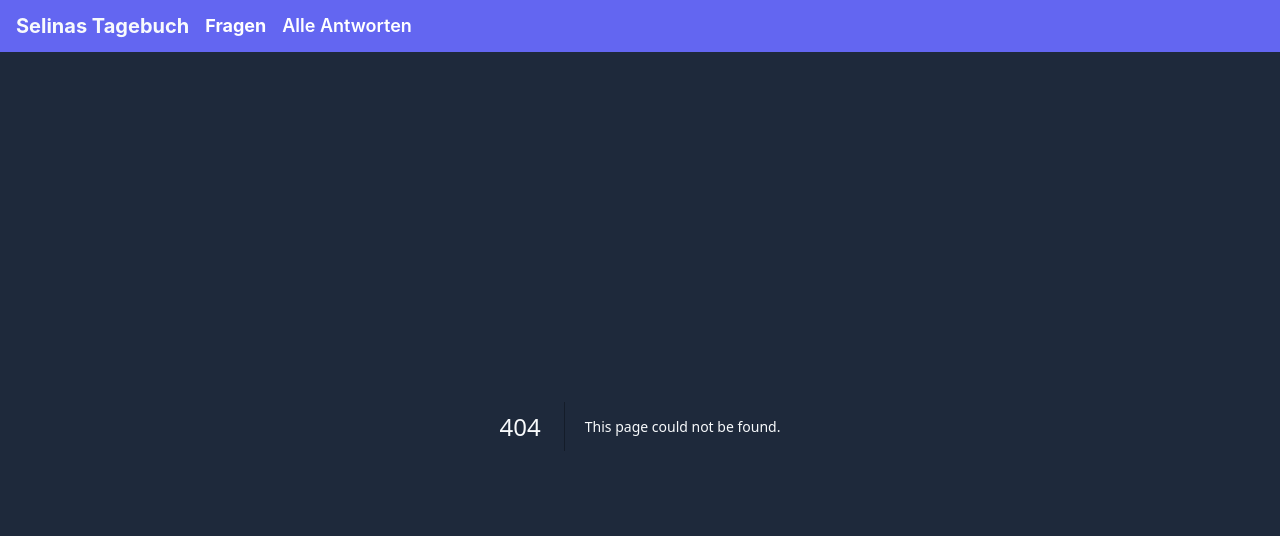
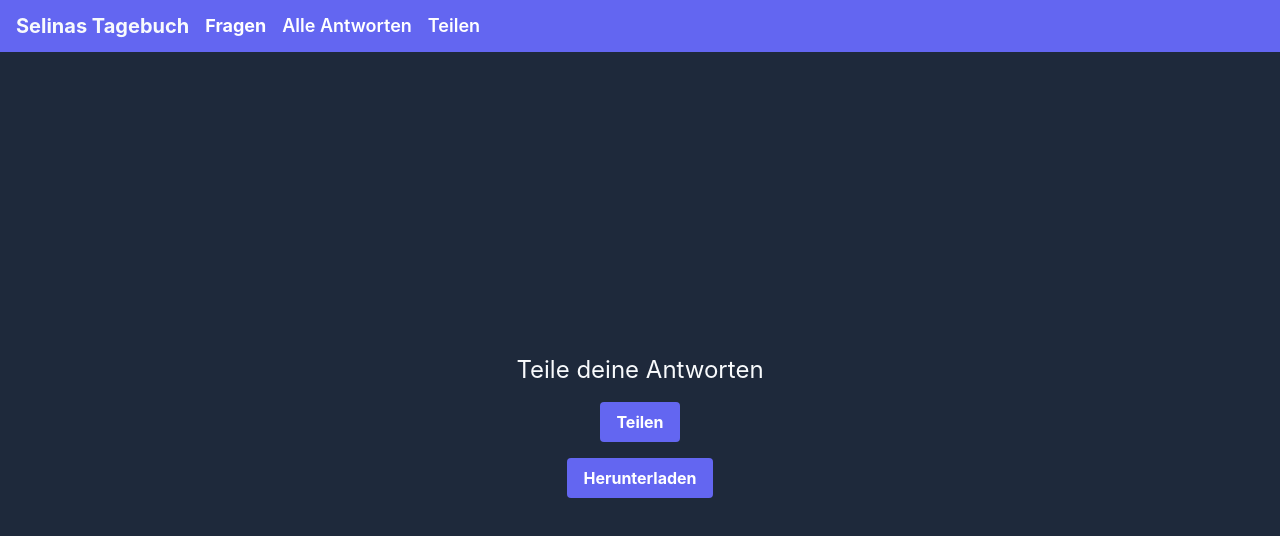
Before and after one commit to alexanderhorner/selina-tagebuch, a Next.js app: page /share in a window 1280 px wide. Before the commit this address had no page. Shown: the top 536 px of the page. Built offline with nearby package versions, Linux system fonts and the light colour scheme.

Commit message:
Add share functionality

```diff
--- a/app/antworten/page.js
+++ b/app/antworten/page.js
@@ -1,42 +1,6 @@
 "use client"
 import { useState, useEffect } from "react"
-import { questions } from "@/components/QuestionList"
-import Link from 'next/link'
-
-
-function AllQuestionsAndAnswers({ answers }) {
-  const sortedDates = Object.keys(answers).sort((a, b) => new Date(b) - new Date(a));
-
-  return (
-    <div>
-      {sortedDates.map((date) => (
-        <div key={date} className="mb-11">
-          <h2 className="font-bold text-2xl text-indigo-300 mb-2">{date}</h2>
-          {answers[date].map((answer, index) => {
-            if (answer.trim() === "") {
-              return null;
-            }
-            return (
-              <div key={index} className="mb-3 p-4 rounded-lg bg-slate-900">
-                <h3 className="font-bold text-lg text-indigo-100 mb-1">{questions[index].question}</h3>
-                <div className="text-indigo-200">
-                  {questions[index].answer.type === "oneToTen"
-                    ? `${answer} von 10`
-                    : answer}
-                </div>
-                <Link href={{ pathname: "/", query: { date, questionIndex: index } }}>
-                  <button className="mt-2 text-indigo-300 hover:text-indigo-500 transition-colors">Bearbeiten</button>
-                </Link>
-              </div>
-            );
-          })}
-        </div>
-      ))}
-    </div>
-  );
-}
-
-
+import AllQuestionsAndAnswers from "@/components/AllQuestionsAndAnswers"
 
 export default function AntwortenPage() {
   const [answers, setAnswers] = useState({});
--- /dev/null
+++ b/app/share/page.js
@@ -0,0 +1,85 @@
+"use client";
+import { useEffect, useState } from "react";
+import { questions } from "@/components/QuestionList";
+
+export default function SharePage() {
+  const [answers, setAnswers] = useState({});
+
+  useEffect(() => {
+    const storedAnswers = localStorage.getItem("answers");
+    if (storedAnswers) {
+      setAnswers(JSON.parse(storedAnswers));
+    }
+  }, []);
+
+  const formatAnswers = () => {
+    const sortedDates = Object.keys(answers).sort(
+      (a, b) => new Date(b) - new Date(a)
+    );
+
+    let formattedText = "";
+
+    sortedDates.forEach((date) => {
+      formattedText += `${date}\n`;
+      answers[date].forEach((answer, index) => {
+        if (answer.trim() === "") {
+          return;
+        }
+        formattedText += `${questions[index].question}: `;
+        formattedText +=
+          questions[index].answer.type === "oneToTen"
+            ? `${answer} von 10\n`
+            : `${answer}\n`;
+      });
+      formattedText += "\n";
+    });
+
+    return formattedText;
+  };
+
+  const shareAnswers = async () => {
+    const text = formatAnswers();
+
+    if (navigator.share) {
+      try {
+        await navigator.share({
+          title: "Selinas Tagebuch",
+          text: text,
+        });
+      } catch (error) {
+        console.error("Error sharing:", error);
+      }
+    } else {
+      console.error("Web Share API is not supported in this browser.");
+    }
+  };
+
+  const downloadAnswers = () => {
+    const text = formatAnswers();
+    const blob = new Blob([text], { type: "text/plain" });
+    const url = URL.createObjectURL(blob);
+    const link = document.createElement("a");
+    link.href = url;
+    link.download = "Selinas-Tagebuch.txt";
+    link.click();
+    URL.revokeObjectURL(url);
+  };
+
+  return (
+    <div className="flex flex-col items-center justify-center h-full">
+      <h1 className="text-2xl mb-4">Teile deine Antworten</h1>
+      <button
+        className="bg-indigo-500 hover:bg-indigo-700 text-white font-bold py-2 px-4 rounded mb-4"
+        onClick={shareAnswers}
+      >
+        Teilen
+      </button>
+      <button
+        className="bg-indigo-500 hover:bg-indigo-700 text-white font-bold py-2 px-4 rounded"
+        onClick={downloadAnswers}
+      >
+        Herunterladen
+      </button>
+    </div>
+  );
+}
--- /dev/null
+++ b/components/AllQuestionsAndAnswers.js
@@ -0,0 +1,34 @@
+import { questions } from "@/components/QuestionList"
+import Link from 'next/link'
+
+export default function AllQuestionsAndAnswers({ answers }) {
+  const sortedDates = Object.keys(answers).sort((a, b) => new Date(b) - new Date(a));
+
+  return (
+    <div>
+      {sortedDates.map((date) => (
+        <div key={date} className="mb-11">
+          <h2 className="font-bold text-2xl text-indigo-300 mb-2">{date}</h2>
+          {answers[date].map((answer, index) => {
+            if (answer.trim() === "") {
+              return null;
+            }
+            return (
+              <div key={index} className="mb-3 p-4 rounded-lg bg-slate-900">
+                <h3 className="font-bold text-lg text-indigo-100 mb-1">{questions[index].question}</h3>
+                <div className="text-indigo-200">
+                  {questions[index].answer.type === "oneToTen"
+                    ? `${answer} von 10`
+                    : answer}
+                </div>
+                <Link href={{ pathname: "/", query: { date, questionIndex: index } }}>
+                  <button className="mt-2 text-indigo-300 hover:text-indigo-500 transition-colors">Bearbeiten</button>
+                </Link>
+              </div>
+            );
+          })}
+        </div>
+      ))}
+    </div>
+  );
+}
--- a/components/Navbar.js
+++ b/components/Navbar.js
@@ -17,6 +17,11 @@ function Navbar() {
             Alle Antworten
           </Link>
         </li>
+        <li>
+          <Link href="/share" className="text-white font-semibold text-lg hover:opacity-70 transition-opacity whitespace-nowrap">
+            Teilen
+          </Link>
+        </li>
       </ul>
     </nav>
   );
--- a/components/QuestionList.js
+++ b/components/QuestionList.js
@@ -35,12 +35,6 @@ export const questions = [
   },
   {
     question: "Hast du etwas neues gelernt?",
-    answer: {
-      type: "text"
-    }
-  },
-  {
-    question: "Hast du etwas über dich selbst gelernt?",
     answer: {
       type: "text"
     }
```
Also changed, not shown: 1 other file (tests, documents, lock files or other folders).
